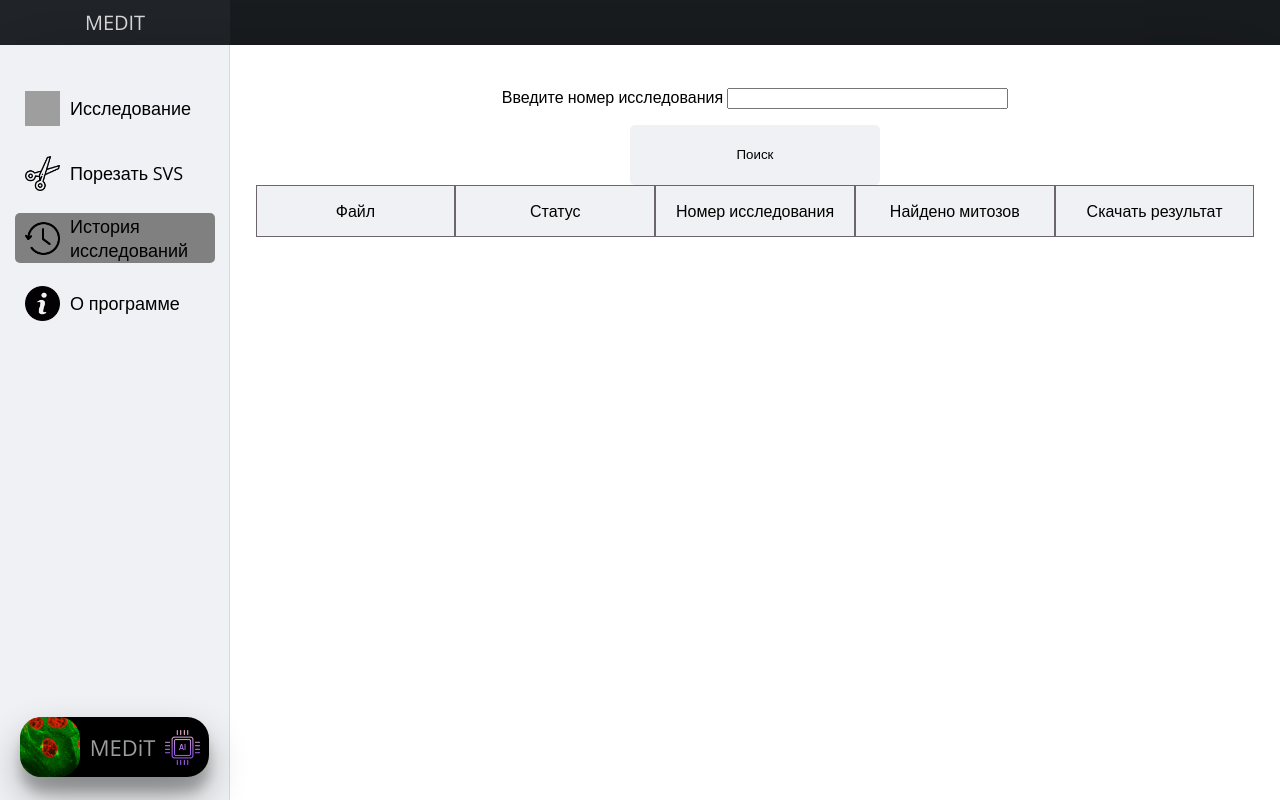
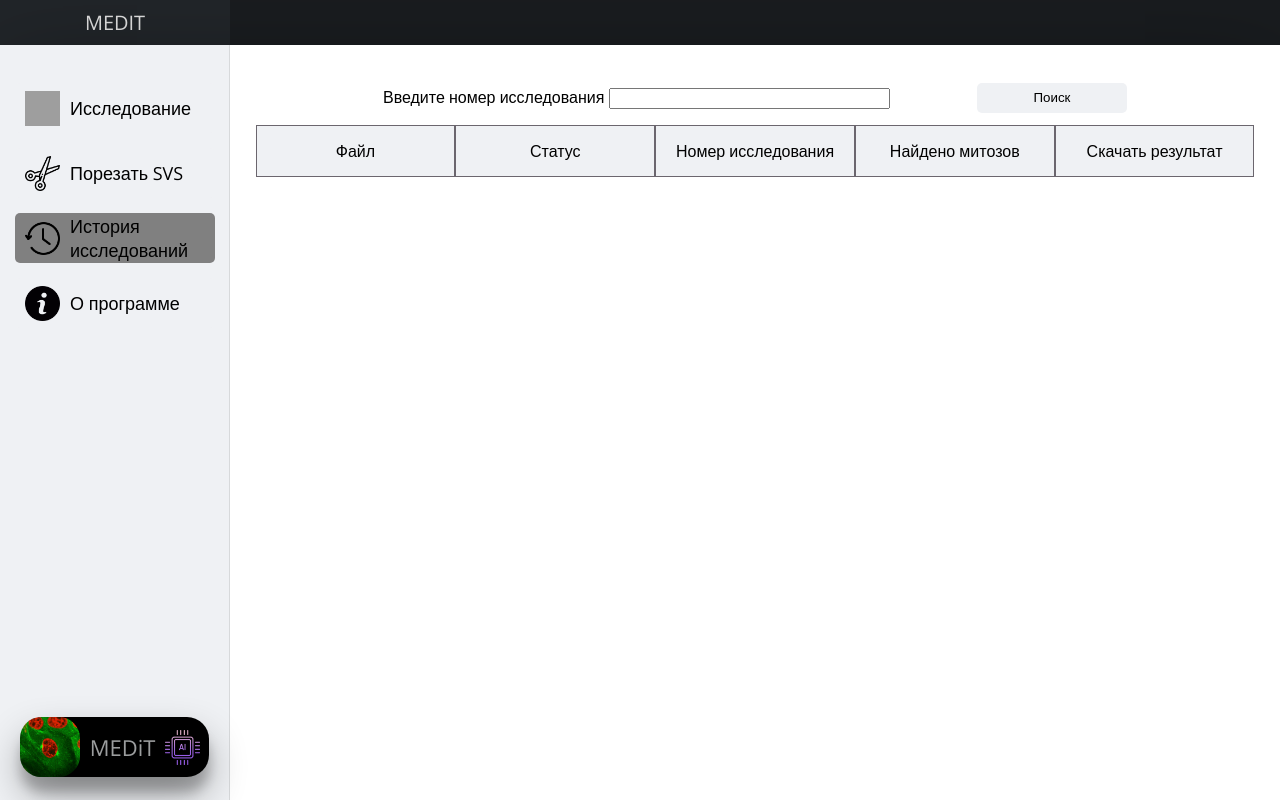
Before and after one commit to MikhailKochan/MEDIT_API, a Flask app: template app/templates/history.html in a window 1280 px wide. Run offline with Flask 3, Linux system fonts and the light colour scheme; the template is opened without the code that fills it: values that come from a table or form of the project are taken from there, others are empty; parts of the project's set-up code (start-up, migrations or seed data) failed here and were passed over; some libraries are stand-ins or nearby versions; some web fonts are replaced; grey boxes are pictures that could not be loaded.

Commit message:
change form history

```diff
--- a/app/main/routes.py
+++ b/app/main/routes.py
@@ -42,6 +42,7 @@ def history():
                                     name='mk_pred').paginate(page,
                                                              current_app.config['POSTS_PER_PAGE'],
                                                              False)
+    print(data)
     if not data:
         flash(f'Нет выполненых исследованний')
     # if request.method == 'GET':
--- a/app/templates/history.html
+++ b/app/templates/history.html
@@ -10,7 +10,7 @@
 </style>
 
 
-<form action="" method="post"  novalidate>
+<form action="" method="post" style="flex-direction: row;justify-content: space-evenly;" novalidate>
     {{ form.hidden_tag() }}
     <p>
         {{ form.analysis_number.label }}
@@ -22,7 +22,7 @@
 
     </p>
     <p hidden>{{ form.submit() }}</p>
-    <button class="button" type="button" style="height:60px;max-width:250px;margin-top:0%;display:flex;justify-content:center;align-items:center;">
+    <button class="button" type="button" style="height:30px;max-width:150px;margin-top:0%;display:flex;justify-content:center;align-items:center;margin-left:10px">
             Поиск
     </button>
 </form>
```
